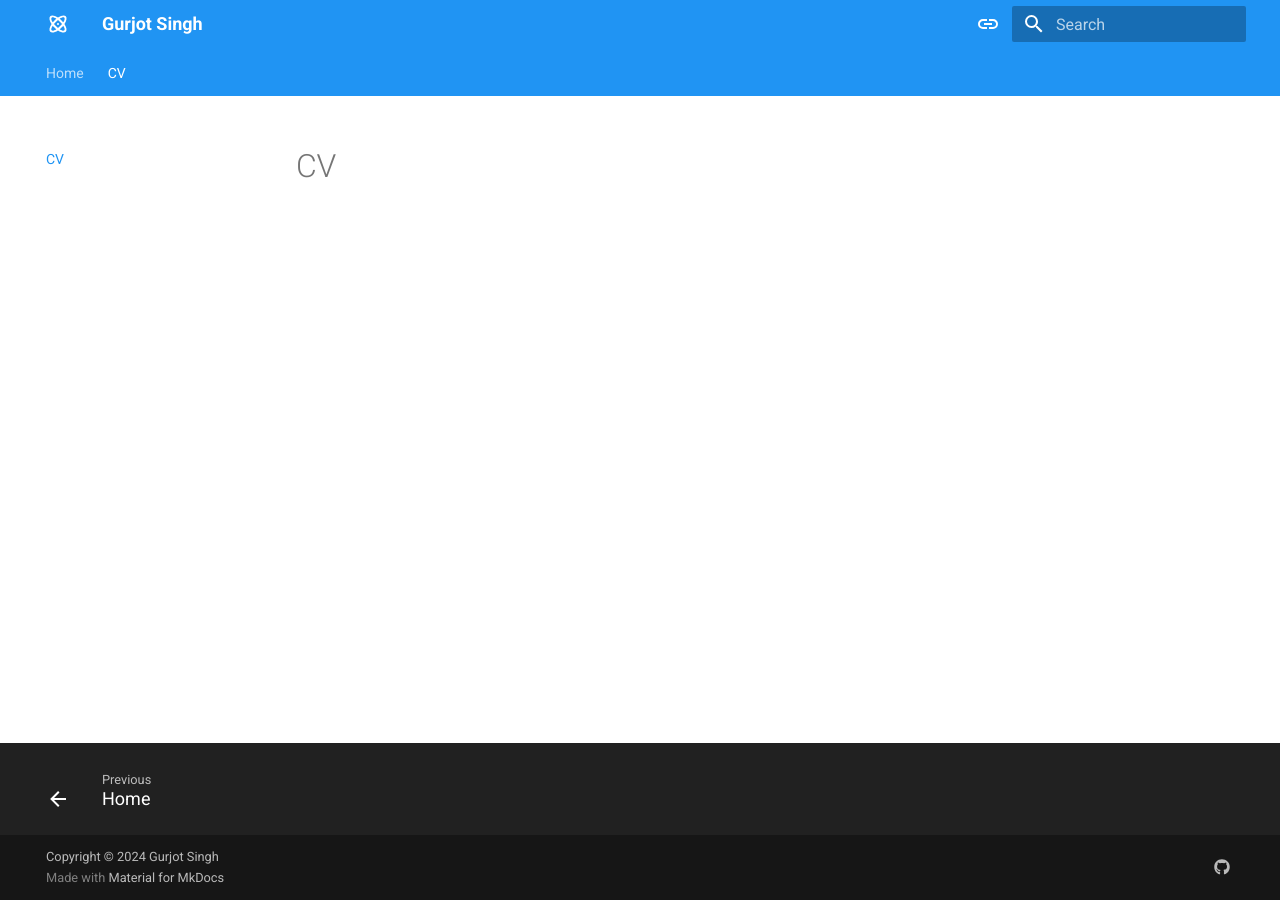
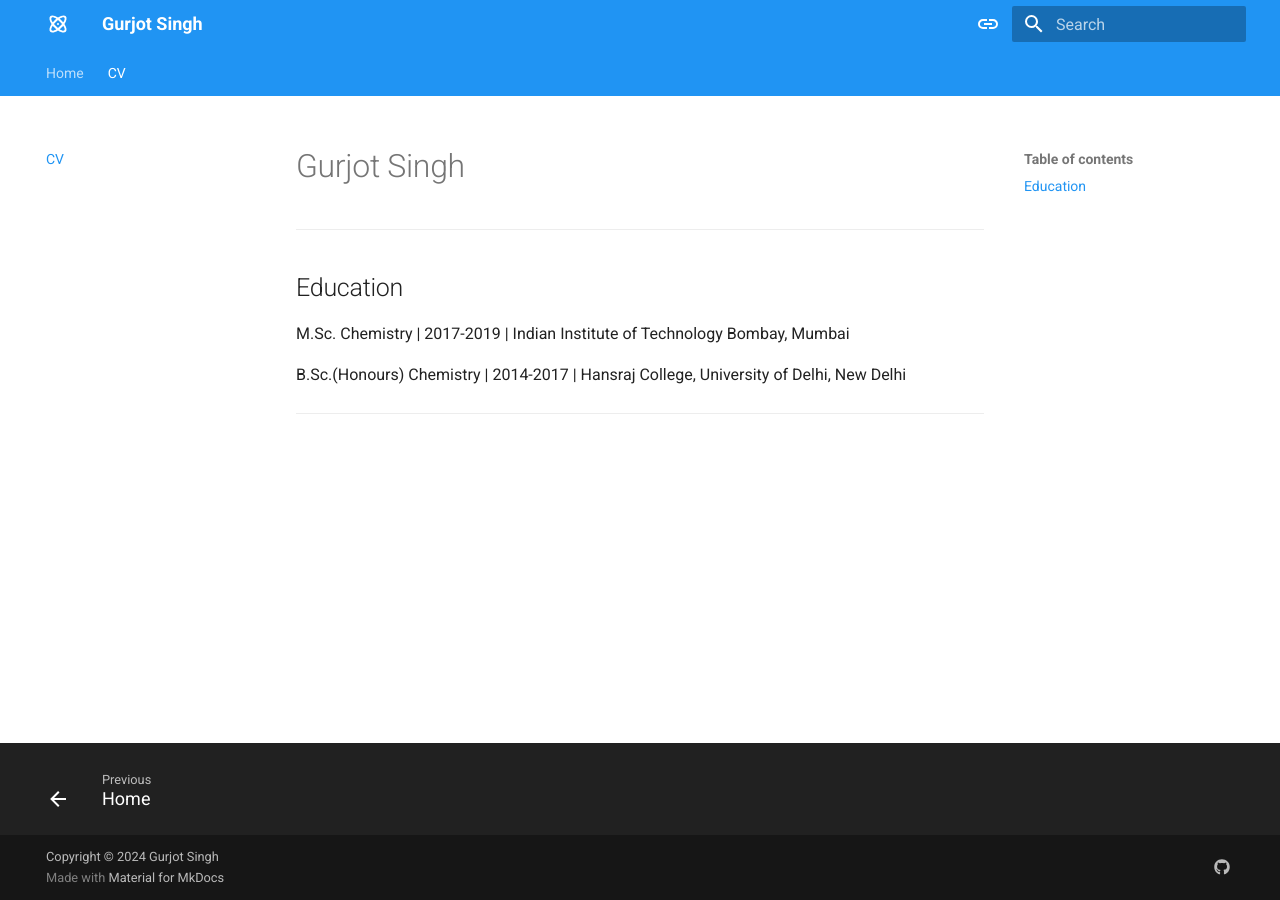
Before and after one commit to GuriTheoChem/GuriTheoChem.github.io, an MkDocs documentation site: the page built from docs/cv/cv.md, in a window 1280 px wide. Built offline with MkDocs 1.6.1 and Material for MkDocs 9.7.7, drawn with Linux system fonts in a browser that asks for light colours.

```diff
--- a/docs/cv/cv.md
+++ b/docs/cv/cv.md
@@ -1 +1,13 @@
-# CV
+# Gurjot Singh
+
+---
+
+<!-- **Emial** : <gur.kabir@gmail.com> -->
+
+## Education
+
+M.Sc. Chemistry | 2017-2019 | Indian Institute of Technology Bombay, Mumbai
+
+B.Sc.(Honours) Chemistry | 2014-2017 | Hansraj College, University of Delhi, New Delhi
+
+---
```
Also changed, not shown: docs/index.md (+1 -1 lines).
